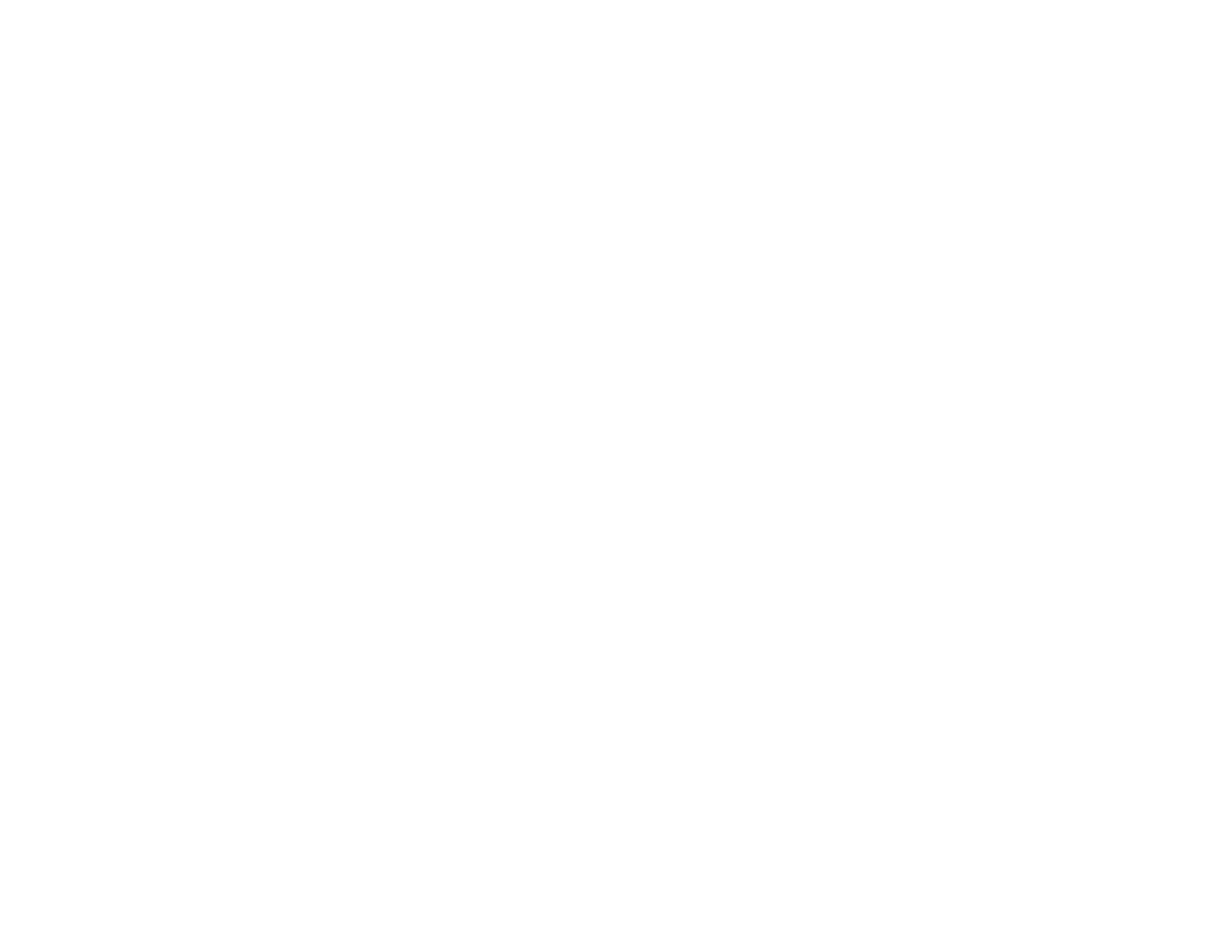
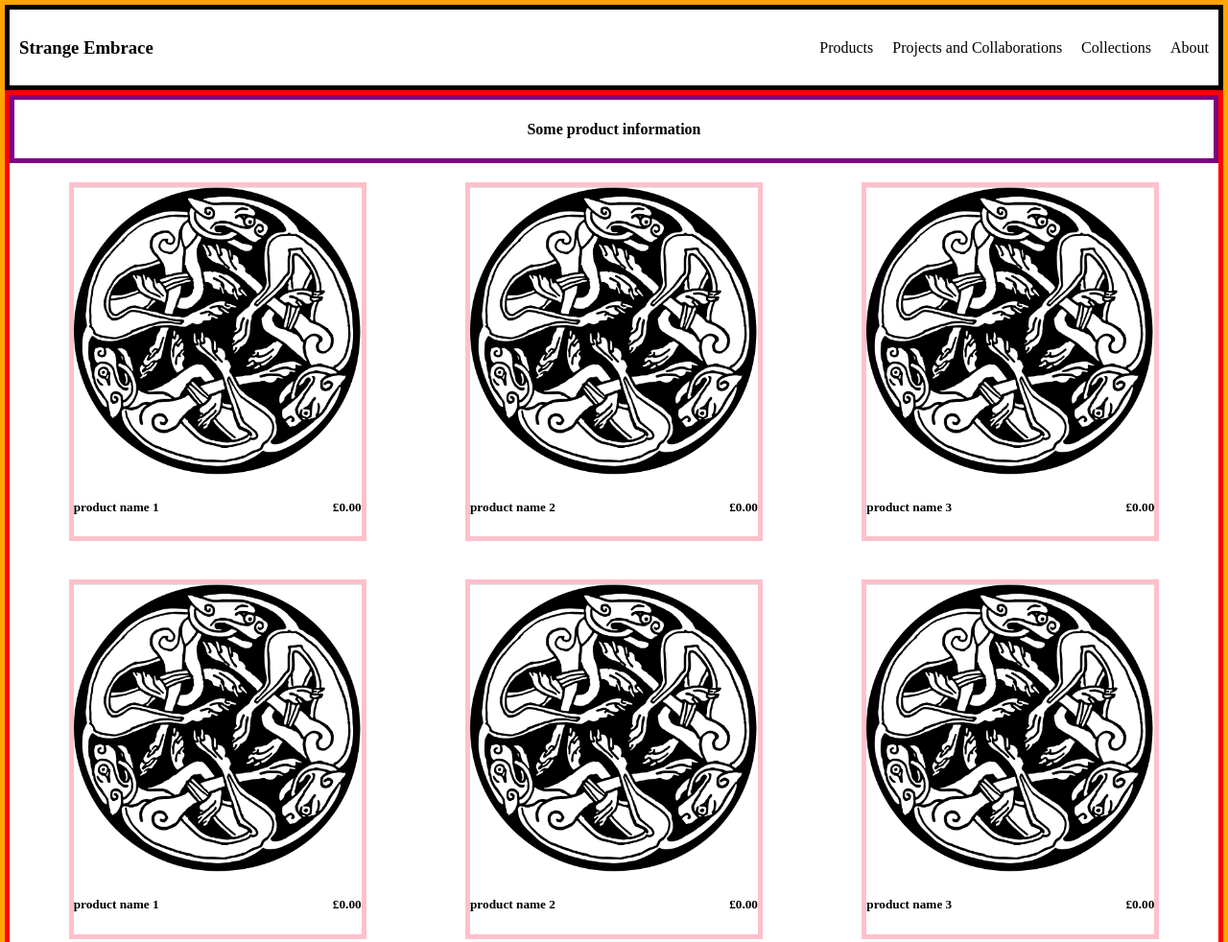
Before and after one commit to duffy334/landing-page, a plain HTML site: page index.html in a window 1280 px wide. Shown: the top 982 px of the page at 96% size. Before the commit the page ends 800 px from the top, so only its background shows below. Drawn offline with Linux system fonts and the light colour scheme.

Commit message:
Format layout of page

```diff
--- a/index.html
+++ b/index.html
@@ -1,29 +1,103 @@
 <!DOCTYPE html>
 <html lang="en">
+
 <head>
     <meta charset="UTF-8">
     <meta name="viewport" content="width=device-width, initial-scale=1.0">
     <title>Strange Embrace</title>
-    <link rel="style.css" href="style.css">
+    <link rel="stylesheet" href="style.css">
 </head>
+
 <body>
-    <div class="header">
-
-    </div>
-    <div class="about">
-
-    </div>
-    <div class="products">
-
+    <div class="content">
+        <div class="header">
+            <h3>Strange Embrace</h3>
+            <ul>
+                <li>Products</li>
+                <li>Projects and Collaborations</li>
+                <li>Collections</li>
+                <li>About</li>
+            </ul>
+        </div>
+        <div class="products">
+            <div class="heading">
+                <h4>Some product information</h4>
+            </div>
+            <div class="images">
+                <div class="image">
+                    <img src="celtic-dog.png" alt="celticdog">
+                    <div class="name">
+                        <h5>product name 1</h5>
+                        <h5>£0.00</h5>
+                    </div>
+                </div>
+                <div class="image">
+                    <img src="celtic-dog.png" alt="celticdog">
+                    <div class="name">
+                        <h5>product name 2</h5>
+                        <h5>£0.00</h5>
+                    </div>
+                </div>
+                <div class="image">
+                    <img src="celtic-dog.png" alt="celticdog">
+                    <div class="name">
+                        <h5>product name 3</h5>
+                        <h5>£0.00</h5>
+                    </div>
+                </div>
+            </div>
+            <div class="images">
+                <div class="image">
+                    <img src="celtic-dog.png" alt="celticdog">
+                    <div class="name">
+                        <h5>product name 1</h5>
+                        <h5>£0.00</h5>
+                    </div>
+                </div>
+                <div class="image">
+                    <img src="celtic-dog.png" alt="celticdog">
+                    <div class="name">
+                        <h5>product name 2</h5>
+                        <h5>£0.00</h5>
+                    </div>
+                </div>
+                <div class="image">
+                    <img src="celtic-dog.png" alt="celticdog">
+                    <div class="name">
+                        <h5>product name 3</h5>
+                        <h5>£0.00</h5>
+                    </div>
+                </div>
+            </div>
+        </div>
     </div>
     <div class="statement">
 
+            <p>Lorem ipsum dolor sit amet, consectetur adipiscing elit. Pellentesque porta ex ut odio auctor, tempus
+                pharetra tortor luctus. Praesent fermentum porta dolor ac efficitur. Phasellus condimentum efficitur
+                ipsum, et iaculis arcu pretium id. Pellentesque at orci ut tortor congue elementum sit amet ultrices
+                diam. Etiam quam nibh, pellentesque a velit non, sodales pretium arcu. Phasellus augue nisl, eleifend
+                vitae scelerisque sit amet, cursus ac velit. Sed ut gravida justo, id ullamcorper mauris. Etiam sit amet
+                purus non massa sodales facilisis.</p>
+
+            <p class="signed">- Strange Embrace Team</p>
+
+
     </div>
     <div class="newsletter">
-
+        <div class="form">
+        <p>Sign up to our newsletter</p>
+        <form>
+            <label>Email:</label>
+            <input type="email">
+            <button>Submit</button>
+        </form>
+</div>
     </div>
     <div class="footer">
 
     </div>
+    </div>
 </body>
+
 </html>
--- a/style.css
+++ b/style.css
@@ -0,0 +1,86 @@
+body {
+    border: 5px solid orange;
+    margin: 0;
+    min-height: 100vh;
+    display: flex;
+    flex-direction: column;
+    background-color: white;
+}
+
+
+
+.header {
+    border: 5px solid black;
+    display: flex;
+    justify-content: space-between;
+    align-items: center;
+    padding: 10px;
+}
+
+ul {
+    display: flex;
+    gap: 20px;
+    list-style: none;
+}
+
+.products {
+    border: 5px solid red;
+    display: flex;
+    flex-direction: column;
+}
+
+.heading {
+    border: 5px solid purple;
+    display: flex;
+    justify-content: center;
+}
+
+img {
+    max-width: 300px;
+}
+
+.images {
+    display: flex;
+    justify-content: space-around;
+    margin: 20px;
+    flex-wrap: wrap;
+    gap: 20px;
+}
+
+.image {
+    border: 5px solid pink;
+    max-width: 300px;
+}
+
+.name {
+    display: flex;
+    justify-content: space-between;
+}
+
+.statement {
+    border: 5px solid green;
+    display: flex;
+    flex-direction: column;
+    padding: 10% 30% 10% 30%;
+}
+
+.signed {
+    display: flex;
+    justify-content: right;
+}
+
+.newsletter {
+    display: flex;
+    justify-content: center;
+    align-items: center;
+}
+
+.form{
+    border: 5px solid magenta;
+    margin: 50px;
+    display: flex;
+    justify-content: center;
+    align-items: center;
+    flex-direction: column;
+    gap: 30px;
+}
```
Also changed, not shown: celtic-dog.png (added).
